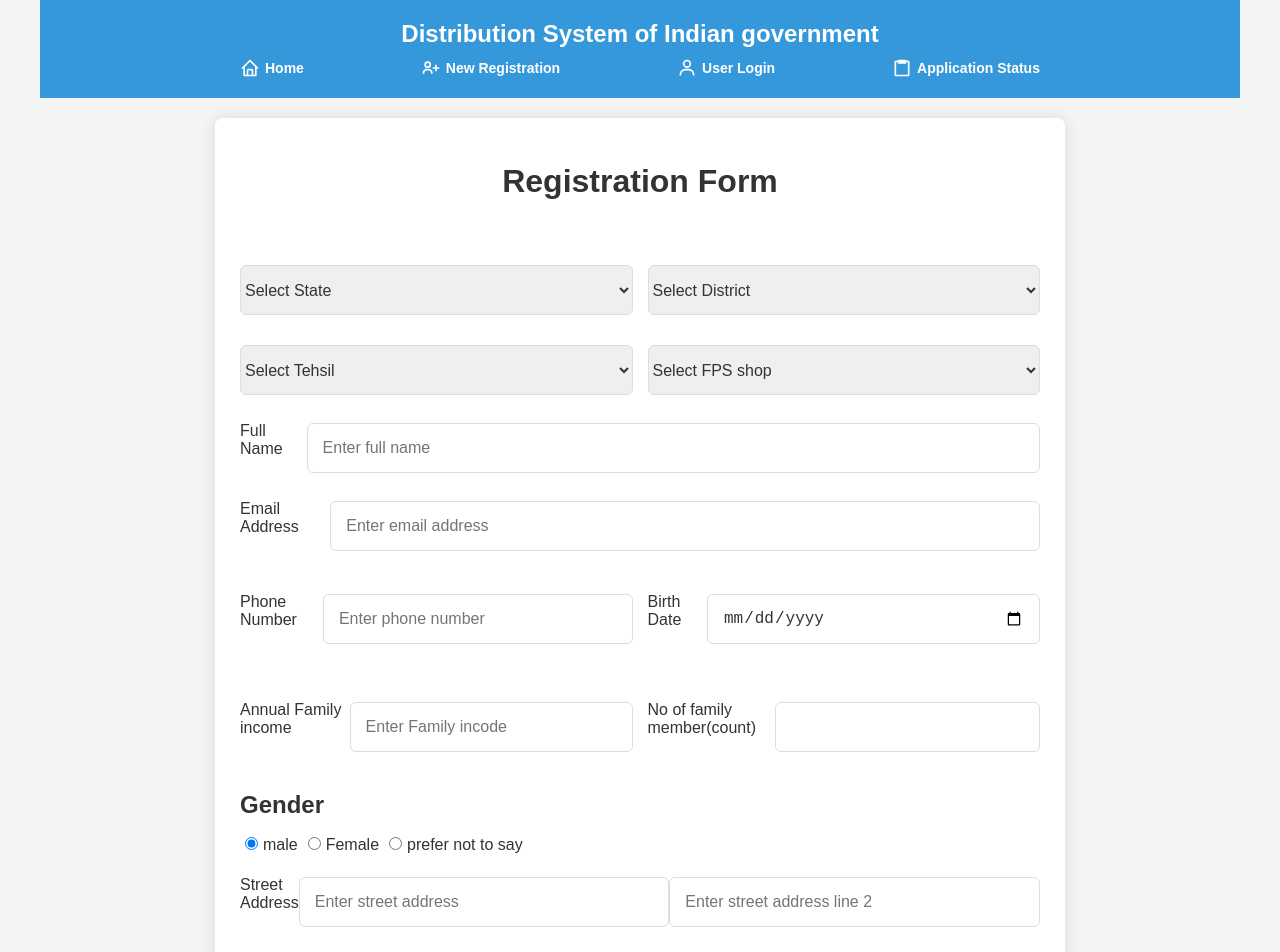
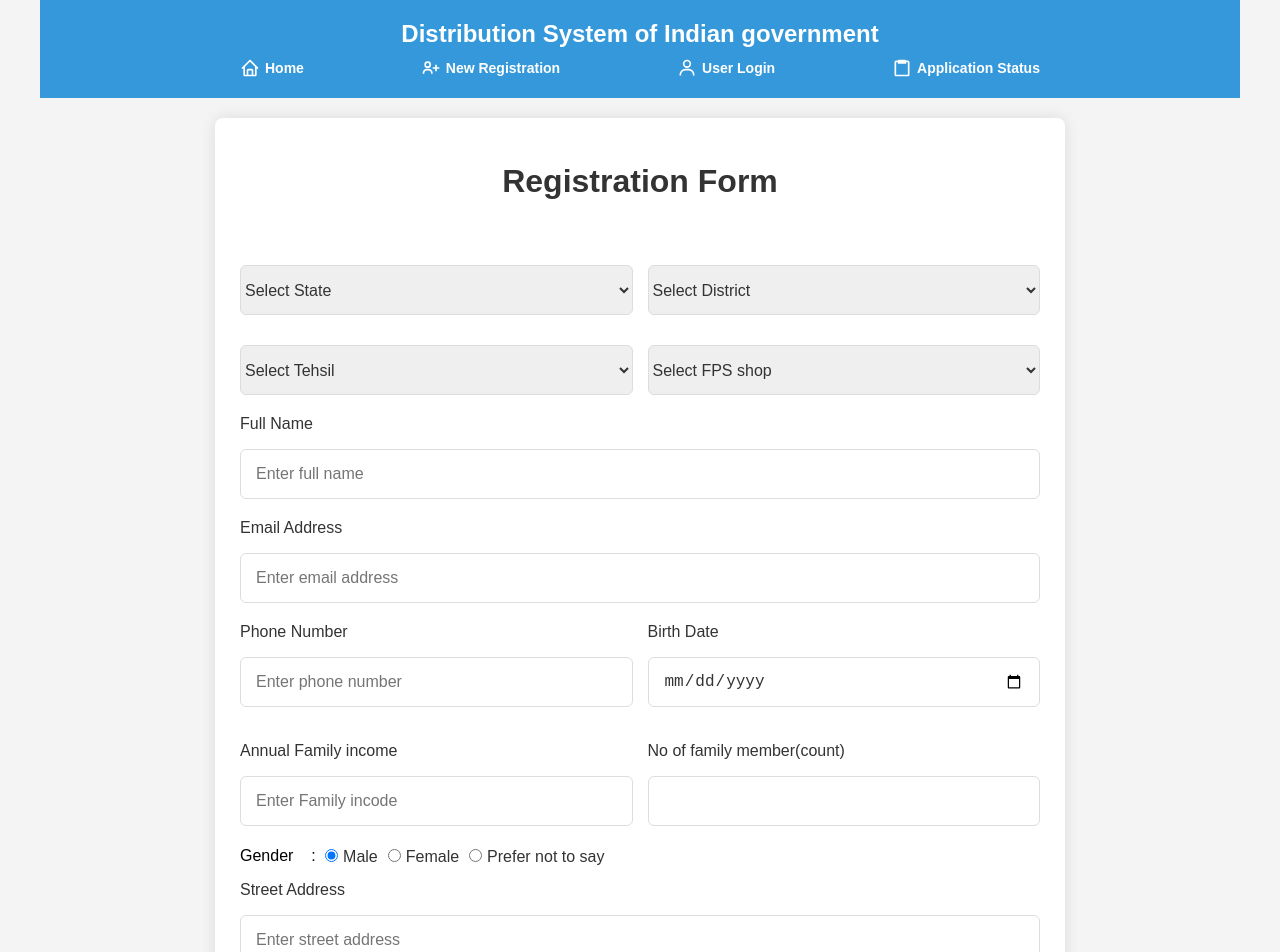
Before and after one commit to prashantgupta8feb/Public-Distribution-Syatem-POC, a React (Create React App) app in the folder frontend/: page /new-registration in a window 1280 px wide. Shown: the top 952 px of the page. Built offline with nearby package versions, Linux system fonts and the light colour scheme.

Commit message:
update the css and Registration js file

```diff
--- a/frontend/src/components/RegistrationForm.css
+++ b/frontend/src/components/RegistrationForm.css
@@ -28,9 +28,8 @@ form {
   margin-top: 30px;
 }
 
-.input-box {
+.Registrationinputbox {
   margin-top: 20px;
-
   label {
     color: #333;
     display: block;
--- a/frontend/src/components/RegistrationForm.js
+++ b/frontend/src/components/RegistrationForm.js
@@ -186,44 +186,45 @@ const RegistrationForm = () => {
           </div>
         </div>
 
-        <div className="input-box">
+        <div className="Registrationinputbox">
           <label className="label">Full Name</label>
           <input type="text" placeholder="Enter full name" value={fullName} onChange={(e) => setFullName(e.target.value)} required />
         </div>
 
-        <div className="input-box">
+        <div className="Registrationinputbox">
           <label className="label">Email Address</label>
           <input type="text" placeholder="Enter email address" value={email} onChange={(e) => setEmail(e.target.value)} required />
         </div>
 
         <div className="column">
-          <div className="input-box">
+          <div className="Registrationinputbox">
             <label className="label">Phone Number</label>
             <input  placeholder="Enter phone number" value={phoneNumber} onChange={(e) => setPhoneNumber(e.target.value)} required />
           </div>
-          <div className="input-box">
+          <div className="Registrationinputbox">
             <label className="label">Birth Date</label>
             <input type="date" value={birthDate} onChange={(e) => setBirthDate(e.target.value)} required />
           </div>
         </div>
 
         <div className="column">
-          <div className="input-box">
+          <div className="Registrationinputbox">
             <label className="label">Annual Family income</label>
             <input type="number" placeholder="Enter Family incode"  required />
           </div>
-          <div className="input-box">
+          <div className="Registrationinputbox">
             <label className="label">No of family member(count)</label>
             <input type="number"  required />
           </div>
         </div>
 
         <div className="gender-box">
-          <h3 className="label">Gender</h3>
+
           <div className="gender-option">
+          Gender &nbsp;&nbsp;&nbsp;:&nbsp;
             <div className="gender">
               <input type="radio" id="check-male" name="gender" checked={gender === 'male'} onChange={() => setGender('male')} />
-              <label htmlFor="check-male">male</label>
+              <label htmlFor="check-male">Male</label>
             </div>
             <div className="gender">
               <input type="radio" id="check-female" name="gender" checked={gender === 'female'} onChange={() => setGender('female')} />
@@ -231,12 +232,12 @@ const RegistrationForm = () => {
             </div>
             <div className="gender">
               <input type="radio" id="check-other" name="gender" checked={gender === 'other'} onChange={() => setGender('other')} />
-              <label htmlFor="check-other">prefer not to say</label>
+              <label htmlFor="check-other">Prefer not to say</label>
             </div>
           </div>
         </div>
 
-        <div className="input-box address">
+        <div className="Registrationinputbox address">
           <label className="label">Street Address</label>
           <input type="text" placeholder="Enter street address" value={streetAddress1} onChange={(e) => setStreetAddress1(e.target.value)} required />
           <input type="text" placeholder="Enter street address line 2" value={streetAddress2} onChange={(e) => setStreetAddress2(e.target.value)} required />
```
